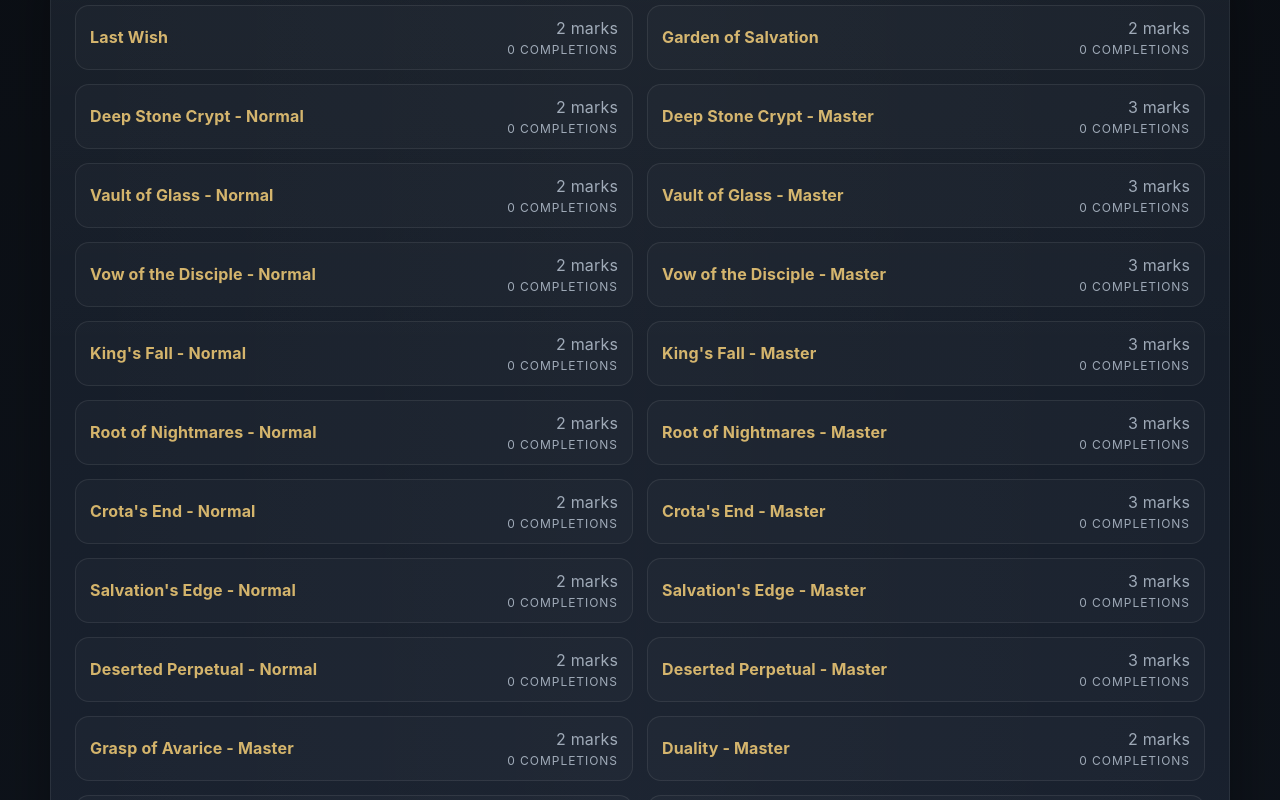
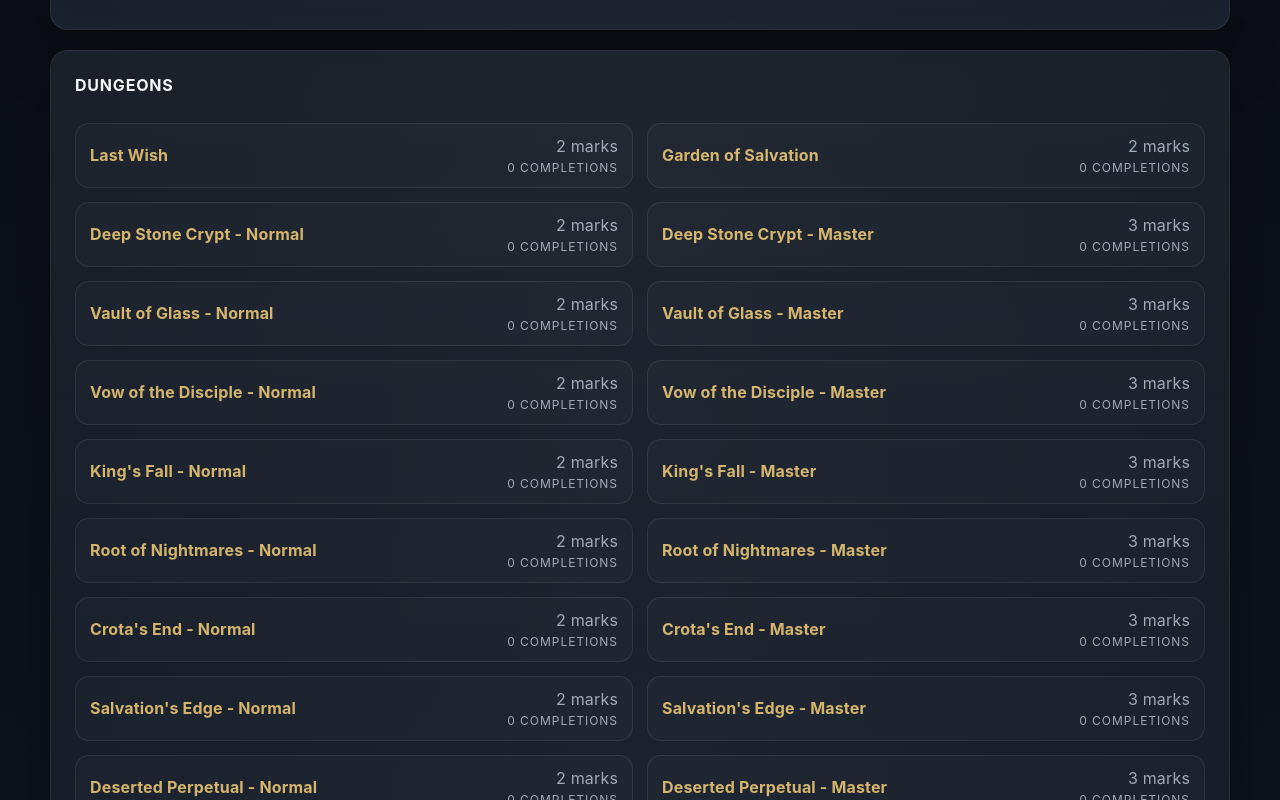
Before and after one commit to JLindstrom-US/RaD-Challenge, a React (Vite) app: page /activities in a window 1280 px wide. Shown: the part 600-1400 px from the top of the page. Built offline with nearby package versions, Linux system fonts and the light colour scheme.

Commit message:
im a stupid chud

```diff
--- a/src/pages/ActivitiesPage.jsx
+++ b/src/pages/ActivitiesPage.jsx
@@ -2,19 +2,24 @@
 import Layout from '../components/Layout'
 import { allActivities } from '../data'
 
-function normalizeType(value) {
+function cleanString(value) {
   return String(value || '')
+    .normalize('NFKC')
     .trim()
     .toLowerCase()
 }
 
 function getActivityType(activity) {
-  const explicitType = normalizeType(activity?.type)
+  const rawType = cleanString(activity?.type)
+  const rawCategory = cleanString(activity?.category)
+  const rawKind = cleanString(activity?.kind)
 
-  if (explicitType === 'raid' || explicitType === 'raids') return 'raid'
-  if (explicitType === 'dungeon' || explicitType === 'dungeons') return 'dungeon'
+  const value = rawType || rawCategory || rawKind
 
-  return activity?.marks >= 2 ? 'raid' : 'dungeon'
+  if (value === 'raid' || value === 'raids') return 'raid'
+  if (value === 'dungeon' || value === 'dungeons') return 'dungeon'
+
+  return 'dungeon'
 }
 
 function ActivityList({ title, items, completions }) {
@@ -53,7 +58,9 @@
     const dungeons = []
 
     for (const activity of allActivities) {
-      if (getActivityType(activity) === 'raid') {
+      const resolvedType = getActivityType(activity)
+
+      if (resolvedType === 'raid') {
         raids.push(activity)
       } else {
         dungeons.push(activity)
```
